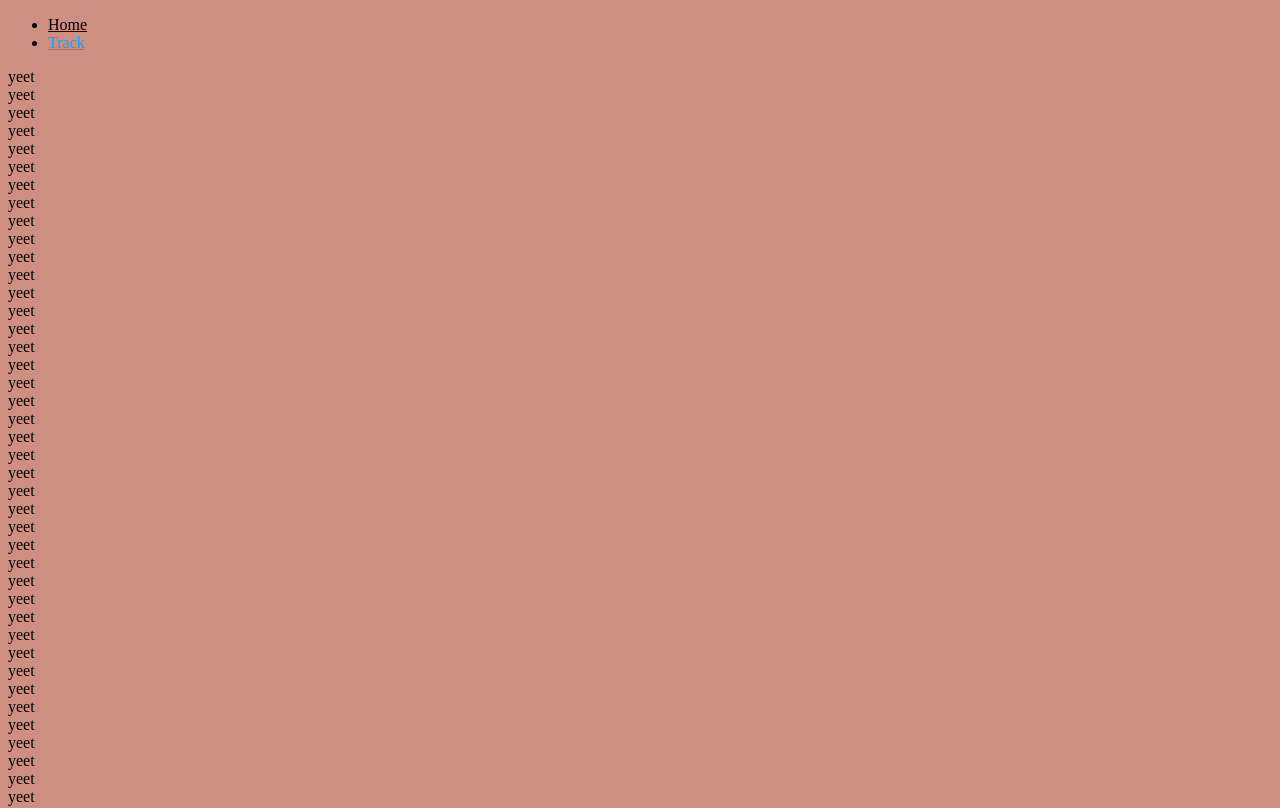
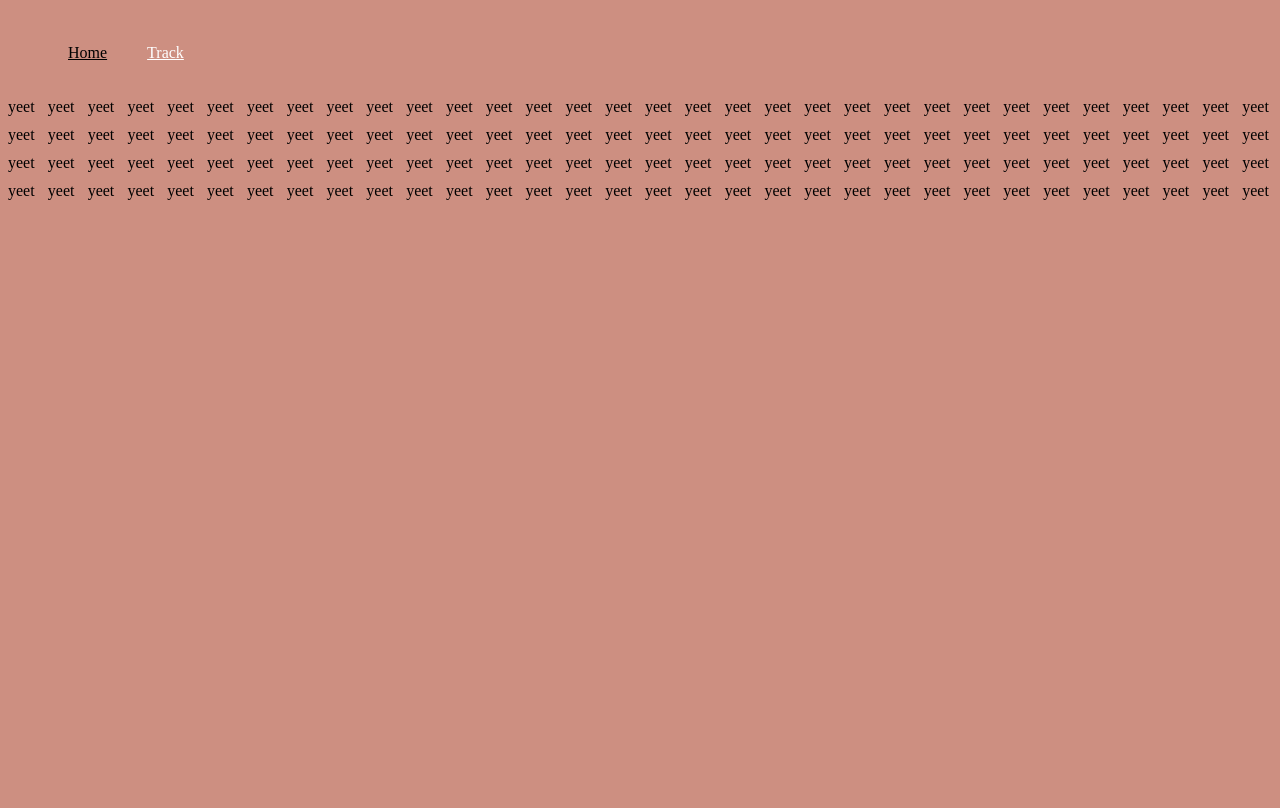
Before and after one commit to eliza-an/Health-tracker, a React (Create React App) app: page /track in a window 1280 px wide. Shown: the top 808 px of the page. Built offline with nearby package versions, Linux system fonts and the light colour scheme.

Commit message:
made a grid

```diff
--- a/src/components/button/navbar/navbar.css
+++ b/src/components/button/navbar/navbar.css
@@ -4,9 +4,26 @@ ul li a {
 }
 
 ul li a:hover {
-    color: #00a8ff;
+    color:#e0bebe
 }
 
 ul li a.active {
-    color: #00a8ff;
+    color: #ffffff;
 }
+
+ul{
+    display: inline-flex;
+
+}
+
+li{
+    padding: 20px;
+    list-style: none;
+    margin: 0px !important
+}
+
+nav{
+    max-width: 100px;
+    padding: 0% !important;
+    margin: 0px !important;
+}
--- a/src/pages/home.css
+++ b/src/pages/home.css
@@ -1,5 +1,6 @@
 body{
-  background-color: #CD8F81
+  background-color: #CD8F81;
+  max-width: 100%;
 }
 
 h1{
@@ -28,6 +29,7 @@ h3{
 
 .image {
   width: 50%;
+  height: 100%;
   display: flex;
   justify-content: flex-end;
   align-items: center;
@@ -37,7 +39,7 @@ h3{
 
 .firstImage {
   max-width: 100%;
-  height: auto;
+  height: 100%;
   display: flex;
   width: 600px;
   height: 601px;
--- a/src/pages/tracker.css
+++ b/src/pages/tracker.css
@@ -1,3 +1,14 @@
 .gridContainer{
     display: grid;
+    grid-template-columns: repeat(32, 1fr);
+    grid-template-rows: repeat(4, 1fr);
+    gap: 10px;
 }
+
+.gridItems{
+    display: grid;
+    background-color: #f1f1f1;
+    border: 1px solid #ccc;
+    padding: 10px;
+    text-align: center;
+}
--- a/src/pages/tracker.js
+++ b/src/pages/tracker.js
@@ -65,6 +65,78 @@ function BoxTracker(){
           <div className="gridItem">yeet</div>
           <div className="gridItem">yeet</div>
           <div className="gridItem">yeet</div>
+          <div className="gridItem">yeet</div>
+          <div className="gridItem">yeet</div>
+          <div className="gridItem">yeet</div>
+          <div className="gridItem">yeet</div>
+          <div className="gridItem">yeet</div>
+          <div className="gridItem">yeet</div>
+          <div className="gridItem">yeet</div>
+          <div className="gridItem">yeet</div>
+          <div className="gridItem">yeet</div>
+          <div className="gridItem">yeet</div>
+          <div className="gridItem">yeet</div>
+          <div className="gridItem">yeet</div>
+          <div className="gridItem">yeet</div>
+          <div className="gridItem">yeet</div>
+          <div className="gridItem">yeet</div>
+          <div className="gridItem">yeet</div>
+          <div className="gridItem">yeet</div>
+          <div className="gridItem">yeet</div>
+          <div className="gridItem">yeet</div>
+          <div className="gridItem">yeet</div>
+          <div className="gridItem">yeet</div>
+          <div className="gridItem">yeet</div>
+          <div className="gridItem">yeet</div>
+          <div className="gridItem">yeet</div>
+          <div className="gridItem">yeet</div>
+          <div className="gridItem">yeet</div>
+          <div className="gridItem">yeet</div>
+          <div className="gridItem">yeet</div>
+          <div className="gridItem">yeet</div>
+          <div className="gridItem">yeet</div>
+          <div className="gridItem">yeet</div>
+          <div className="gridItem">yeet</div>
+          <div className="gridItem">yeet</div>
+          <div className="gridItem">yeet</div>
+          <div className="gridItem">yeet</div>
+          <div className="gridItem">yeet</div>
+          <div className="gridItem">yeet</div>
+          <div className="gridItem">yeet</div>
+          <div className="gridItem">yeet</div>
+          <div className="gridItem">yeet</div>
+          <div className="gridItem">yeet</div>
+          <div className="gridItem">yeet</div>
+          <div className="gridItem">yeet</div>
+          <div className="gridItem">yeet</div>
+          <div className="gridItem">yeet</div>
+          <div className="gridItem">yeet</div>
+          <div className="gridItem">yeet</div>
+          <div className="gridItem">yeet</div>
+          <div className="gridItem">yeet</div>
+          <div className="gridItem">yeet</div>
+          <div className="gridItem">yeet</div>
+          <div className="gridItem">yeet</div>
+          <div className="gridItem">yeet</div>
+          <div className="gridItem">yeet</div>
+          <div className="gridItem">yeet</div>
+          <div className="gridItem">yeet</div>
+          <div className="gridItem">yeet</div>
+          <div className="gridItem">yeet</div>
+          <div className="gridItem">yeet</div>
+          <div className="gridItem">yeet</div>
+          <div className="gridItem">yeet</div>
+          <div className="gridItem">yeet</div>
+          <div className="gridItem">yeet</div>
+          <div className="gridItem">yeet</div>
+          <div className="gridItem">yeet</div>
+          <div className="gridItem">yeet</div>
+          <div className="gridItem">yeet</div>
+          <div className="gridItem">yeet</div>
+
+
+
+
         </div>
       </div>
     );
```
